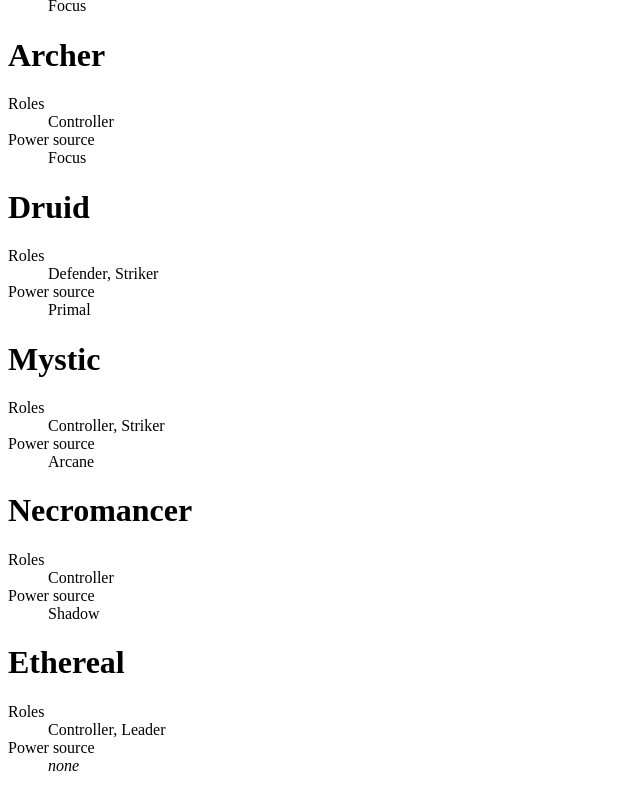
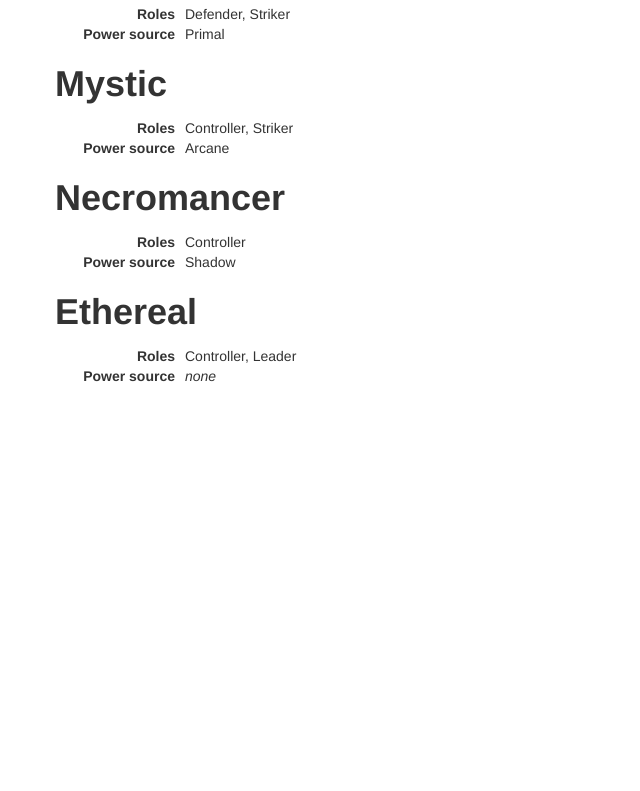
Before and after one commit to Nightgunner5/mmgo, a plain HTML site: page classes.html in a window 1280 px wide. Shown: the part 744-1535 px from the top of the page, without its empty margins (0-640 px from the left). After the commit the page ends 1150 px from the top, so only its background shows below. Drawn offline with Linux system fonts and the light colour scheme; the site is published under a folder, as on GitHub Pages, so addresses that start at the root find nothing.

Commit message:
fix paths

```diff
--- a/classes.html
+++ b/classes.html
@@ -3,8 +3,8 @@
 <head>
 	<meta charset="utf-8">
 	<title>Classes | mmGo</title>
-	<link href="/bootstrap/css/bootstrap.min.css" rel="stylesheet">
-	<link href="/bootstrap/css/bootstrap-responsive.min.css" rel="stylesheet">
+	<link href="bootstrap/css/bootstrap.min.css" rel="stylesheet">
+	<link href="bootstrap/css/bootstrap-responsive.min.css" rel="stylesheet">
 </head>
 <body>
 <div class="container">
--- a/roles.html
+++ b/roles.html
@@ -3,8 +3,8 @@
 <head>
 	<meta charset="utf-8">
 	<title>Roles | mmGo</title>
-	<link href="/bootstrap/css/bootstrap.min.css" rel="stylesheet">
-	<link href="/bootstrap/css/bootstrap-responsive.min.css" rel="stylesheet">
+	<link href="bootstrap/css/bootstrap.min.css" rel="stylesheet">
+	<link href="bootstrap/css/bootstrap-responsive.min.css" rel="stylesheet">
 </head>
 <body>
 <div class="container">
```
